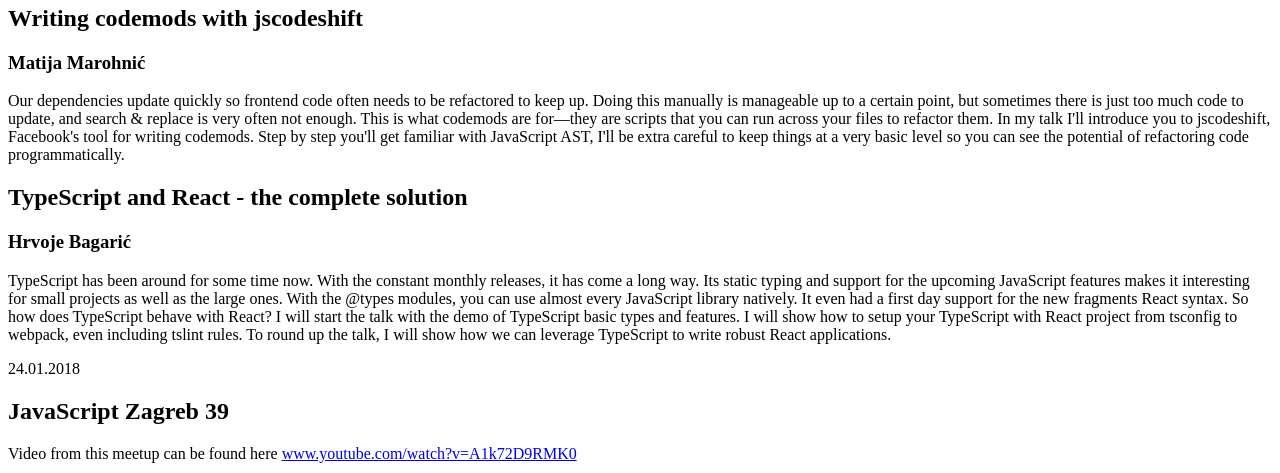
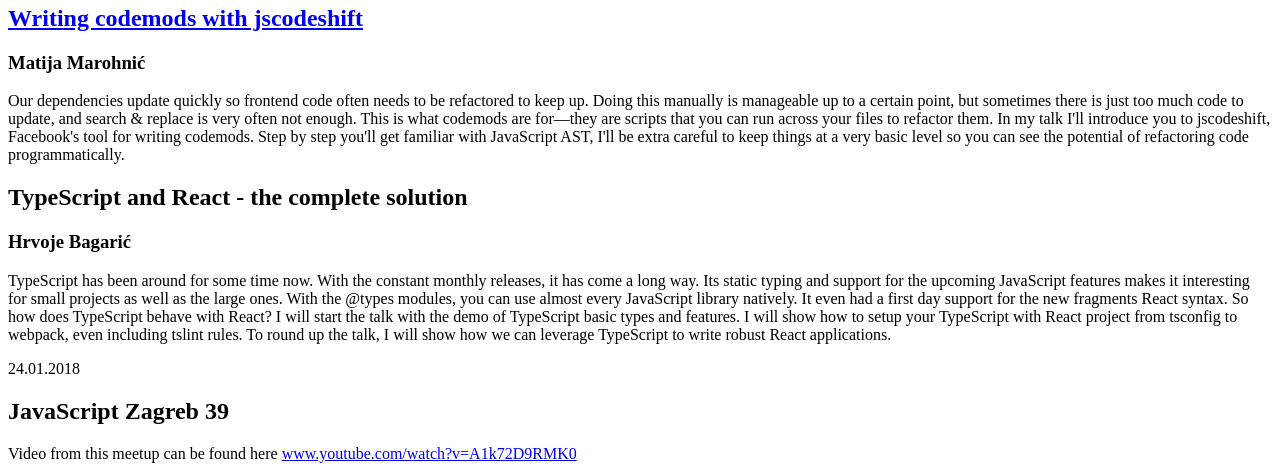
Before and after one commit to jszgb/jszgb.com, a Gatsby site: page / in a window 1280 px wide. Shown: the part 446-919 px from the top of the page. Built offline with nearby package versions, Linux system fonts and the light colour scheme; Gatsby itself is replaced by a stand-in of ours; grey boxes are pictures that could not be loaded.

Commit message:
added link for codeshif presentation

```diff
--- a/src/pages/posts/2018-02-21_jszgb40.md
+++ b/src/pages/posts/2018-02-21_jszgb40.md
@@ -6,7 +6,7 @@ Thanks a lot to the folks from [Five](http://five.agency/) for the great hospita
 
 [![jszgb](https://img.youtube.com/vi/UBFrgVWUYMk/0.jpg)](https://www.youtube.com/watch?v=UBFrgVWUYMk)
 
-## Writing codemods with jscodeshift
+## [Writing codemods with jscodeshift](https://drive.google.com/file/d/16ToI1qojxdH13rU1econ1UAn5Ww29MbT/view)
 ### Matija Marohnić
 
 Our dependencies update quickly so frontend code often needs to be refactored to keep up. Doing this manually is manageable up to a certain point, but sometimes there is just too much code to update, and search & replace is very often not enough. This is what codemods are for—they are scripts that you can run across your files to refactor them.
```
